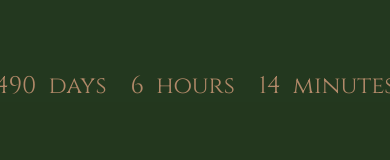
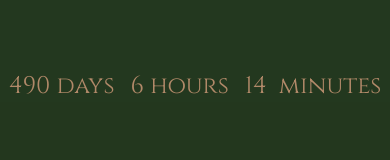
Before and after one commit to Cocheant/ana-antoine-react, a React (Vite) app: page / in a window 390 px wide. Shown: the part 918-1078 px from the top of the page. Built offline with nearby package versions, Linux system fonts and the light colour scheme.

Commit message:
small size adjustement when checked with the phone

```diff
--- a/src/pages/Home.jsx
+++ b/src/pages/Home.jsx
@@ -70,9 +70,9 @@ const Home = () => {
 
 
             </div>
-            <div className="sm:text-2xl md:text-5xl text-3xl flex justify-center  text-vlorange  pt-36 sm:space-x-9 space-x-6 ">
+            <div className="sm:text-2xl md:text-5xl text-3xl flex justify-center  text-vlorange  pt-36 sm:space-x-9 space-x-4 ">
 
-                <div className="sm:text-3xl md:text-4xl text-2xl flex justify-center text-vlorange  sm:space-x-2 space-x-3">
+                <div className="sm:text-3xl md:text-4xl text-2xl flex justify-center text-vlorange  sm:space-x-3 space-x-1.5">
                     <div>
                         {countDownDays}
 
@@ -83,7 +83,7 @@ const Home = () => {
                     </div>
 
                 </div>
-                <div className="sm:text-3xl md:text-4xl text-2xl flex justify-center  text-vlorange sm:space-x-2 space-x-3">
+                <div className="sm:text-3xl md:text-4xl text-2xl flex justify-center  text-vlorange sm:space-x-3 space-x-1.5">
                     <div>
 
                         {countDownHours}
```
